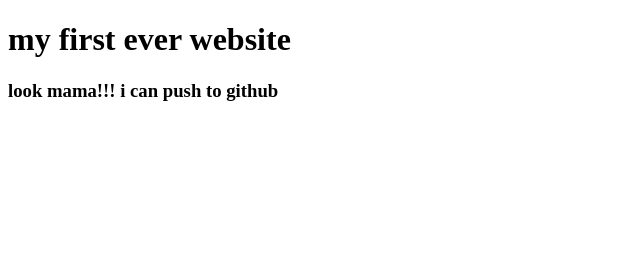
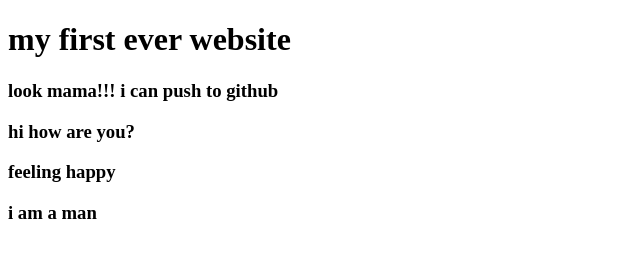
Before and after one commit to betulcsaha/my-first-website, a plain HTML site: page index.html in a window 1280 px wide. Shown: the whole page, without its empty margins (0-640 px from the left). Drawn offline with Linux system fonts and the light colour scheme.

Commit message:
happy man

```diff
--- a/index.html
+++ b/index.html
@@ -8,5 +8,9 @@
 <body>
     <h1>my first ever website</h1>
     <h3>look mama!!! i can push to github</h3>
+    <h3>hi how are you?
+        <p>feeling happy</p>
+        <p>i am a man</p>
+    </h3>
 </body>
 </html>
```
